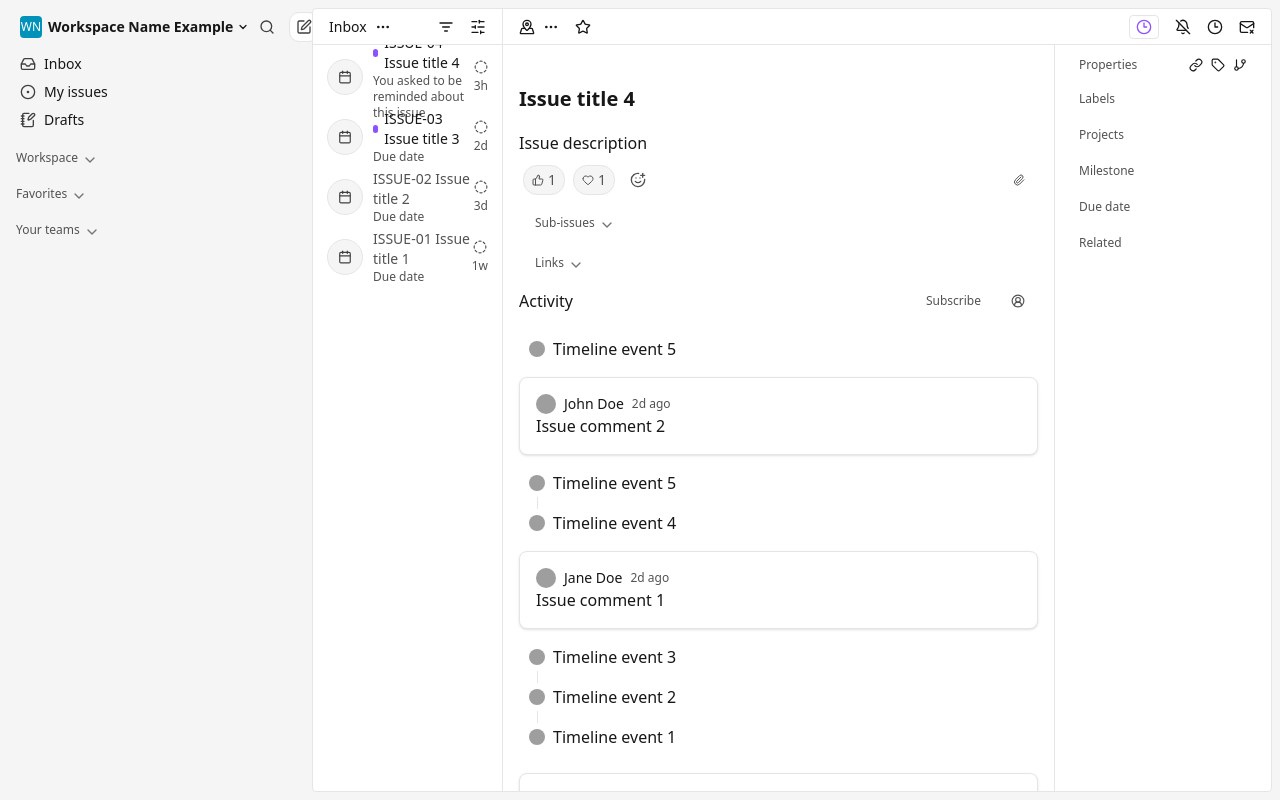
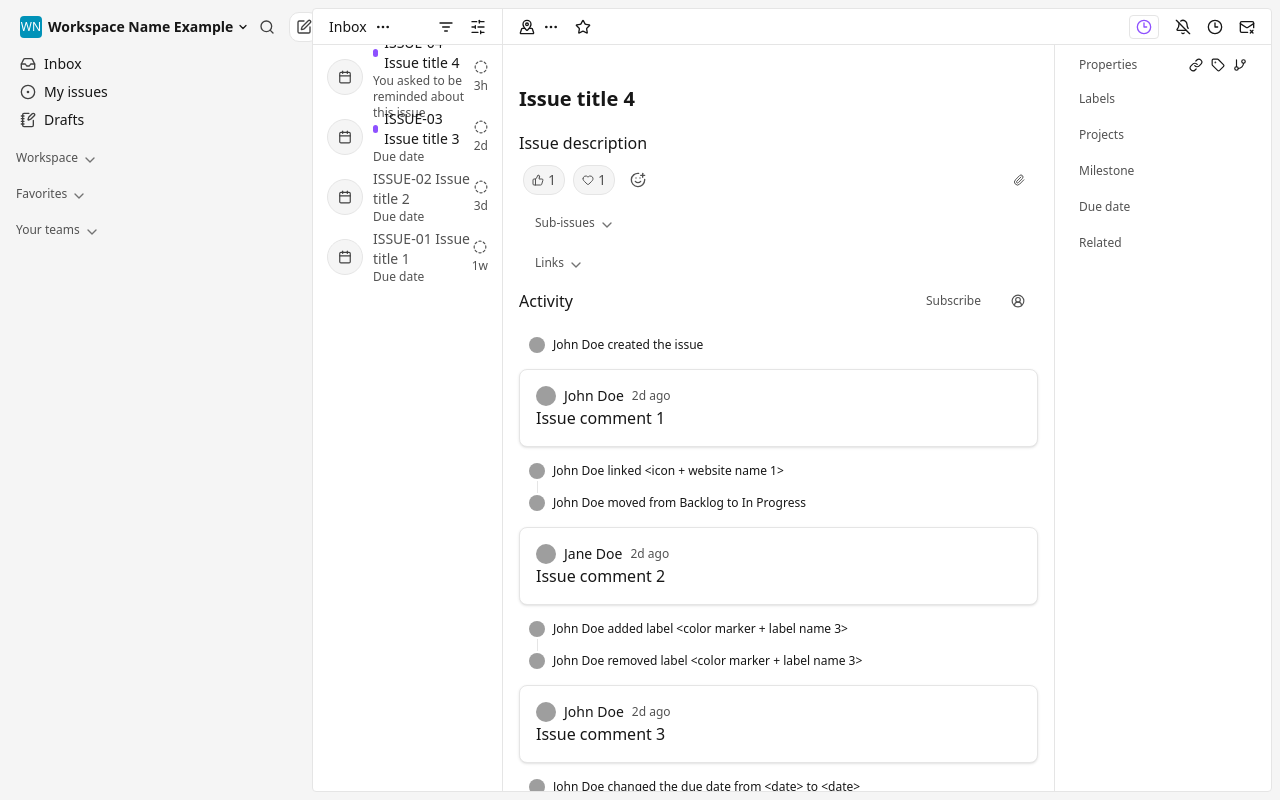
Before and after one commit to coding-wani/super-josefina, a Next.js app: page /inbox in a window 1280 px wide. Built offline with nearby package versions, Linux system fonts and the light colour scheme; grey boxes are pictures that could not be loaded.

Commit message:
feat: expand Timeline component with additional event types and descriptions for comprehensive activity tracking; update TimelineEvent styling for better readability

```diff
--- a/src/app/inbox/components/IssueContent/IssueActivity/Timeline/Timeline.tsx
+++ b/src/app/inbox/components/IssueContent/IssueActivity/Timeline/Timeline.tsx
@@ -4,24 +4,66 @@ import IssueComment from "../../IssueComment/IssueComment";
 import TimelineEventSeparator from "./TimelineEventSeparator/TimelineEventSeparator";
 
 const timelineElements = [
-  { id: "timeline-event-6", description: "Timeline event 5", type: "event" },
+  {
+    id: "timeline-event-1",
+    description: "John Doe created the issue",
+    type: "event",
+  },
+  {
+    id: "timeline-comment-1",
+    description: "Issue comment 1",
+    author: "John Doe",
+    type: "comment",
+  },
+  {
+    id: "timeline-event-2",
+    description: "John Doe linked <icon + website name 1>",
+    type: "event",
+  },
+  {
+    id: "timeline-event-3",
+    description: "John Doe moved from Backlog to In Progress",
+    type: "event",
+  },
   {
     id: "timeline-comment-2",
     description: "Issue comment 2",
+    author: "Jane Doe",
+    type: "comment",
+  },
+  {
+    id: "timeline-event-4",
+    description: "John Doe added label <color marker + label name 3>",
+    type: "event",
+  },
+  {
+    id: "timeline-event-5",
+    description: "John Doe removed label <color marker + label name 3>",
+    type: "event",
+  },
+  {
+    id: "timeline-comment-3",
+    description: "Issue comment 3",
     author: "John Doe",
     type: "comment",
   },
-  { id: "timeline-event-5", description: "Timeline event 5", type: "event" },
-  { id: "timeline-event-4", description: "Timeline event 4", type: "event" },
   {
-    id: "timeline-comment-1",
-    description: "Issue comment 1",
-    author: "Jane Doe",
-    type: "comment",
+    id: "timeline-event-6",
+    description: "John Doe changed the due date from <date> to <date>",
+    type: "event",
   },
-  { id: "timeline-event-3", description: "Timeline event 3", type: "event" },
-  { id: "timeline-event-2", description: "Timeline event 2", type: "event" },
-  { id: "timeline-event-1", description: "Timeline event 1", type: "event" },
+  {
+    id: "timeline-event-7",
+    description: "John Doe added related issue <issue ID + issue name>",
+    type: "event",
+  },
+
+  {
+    id: "timeline-event-8",
+    description:
+      "John Doe self-assigned the issue and added labels <color marker + label name 1> and <color marker + label name 2>",
+    type: "event",
+  },
 ];
 
 export default function Timeline() {
--- a/src/app/inbox/components/IssueContent/IssueActivity/Timeline/TimelineEvent/TimelineEvent.tsx
+++ b/src/app/inbox/components/IssueContent/IssueActivity/Timeline/TimelineEvent/TimelineEvent.tsx
@@ -19,7 +19,7 @@ export default function TimelineEvent({ id, description }: TimelineEventProps) {
         />
         <AvatarFallback>CN</AvatarFallback>
       </Avatar>
-      <span>{description}</span>
+      <span className="text-xs">{description}</span>
     </div>
   );
 }
```
